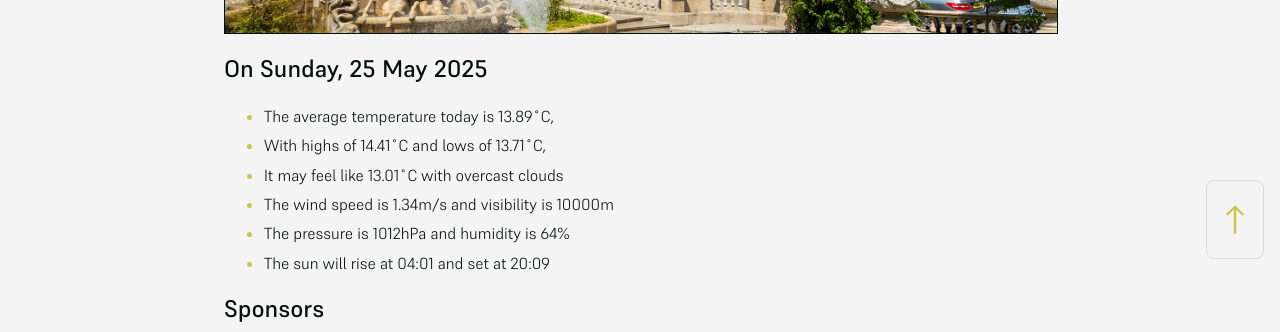
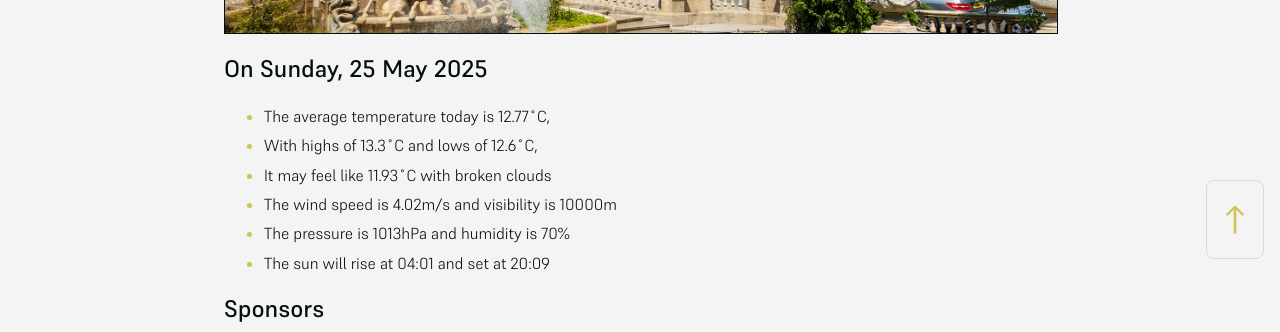
Before and after one commit to mat-0/cheltenham-open-data, a Jekyll site: the page built from index.md, in a window 1280 px wide. Shown: the part 625-957 px from the top of the page. Built offline with Jekyll 4.4.1, drawn with Linux system fonts in a browser that asks for light colours.

Commit message:
Updated 2025-05-25 20:57:52

```diff
--- a/index.md
+++ b/index.md
@@ -10,11 +10,11 @@ seo: Menu
 <!-- weather_marker starts -->
 ## On Sunday, 25 May 2025
 
-- The average temperature today is 13.89˚C,
-- With highs of 14.41˚C and lows of 13.71˚C,
-- It may feel like 13.01˚C with overcast clouds
-- The wind speed is 1.34m/s and visibility is 10000m
-- The pressure is 1012hPa and humidity is 64%
+- The average temperature today is 12.77˚C,
+- With highs of 13.3˚C and lows of 12.6˚C,
+- It may feel like 11.93˚C with broken clouds
+- The wind speed is 4.02m/s and visibility is 10000m
+- The pressure is 1013hPa and humidity is 70%
 - The sun will rise at 04:01 and set at 20:09
 
 <!-- weather_marker ends -->
```
Also changed, not shown: _data/flood.json (+4 -25 lines), _pages/news.md (+5 -5 lines).
